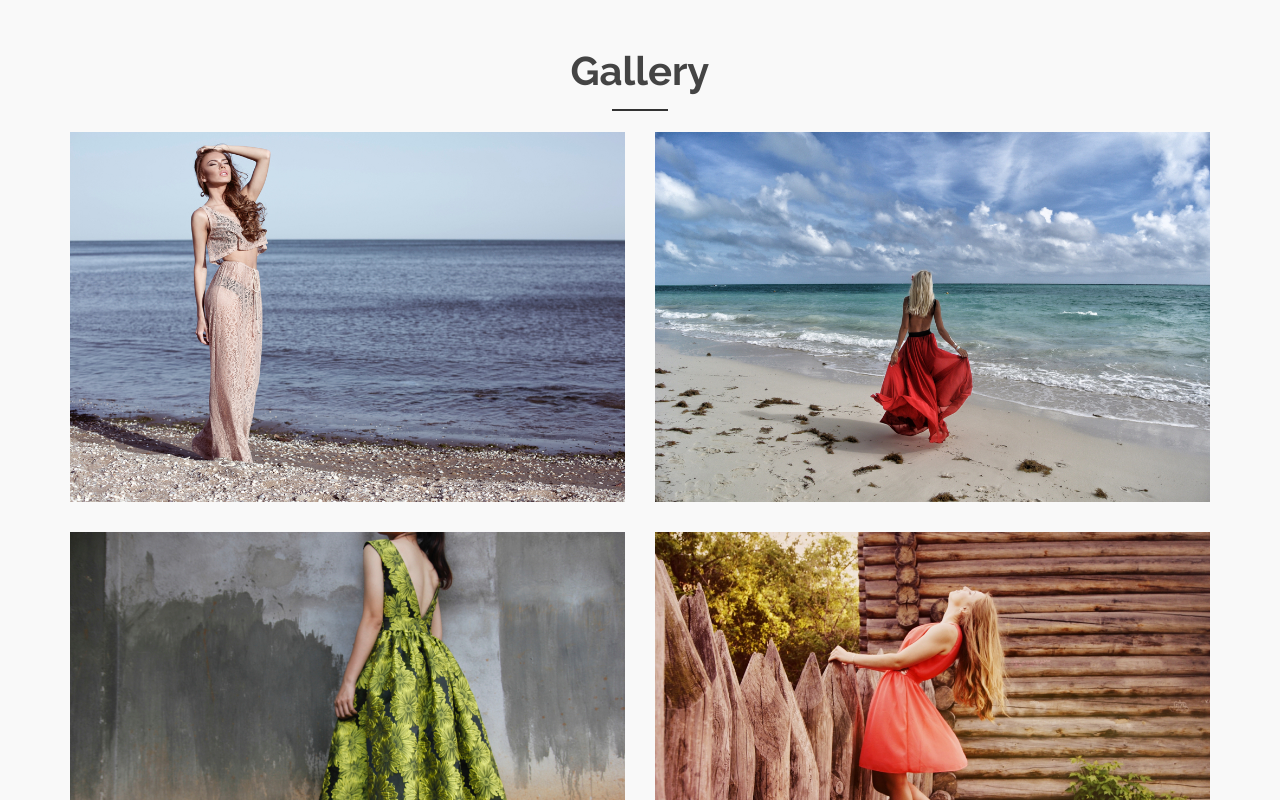
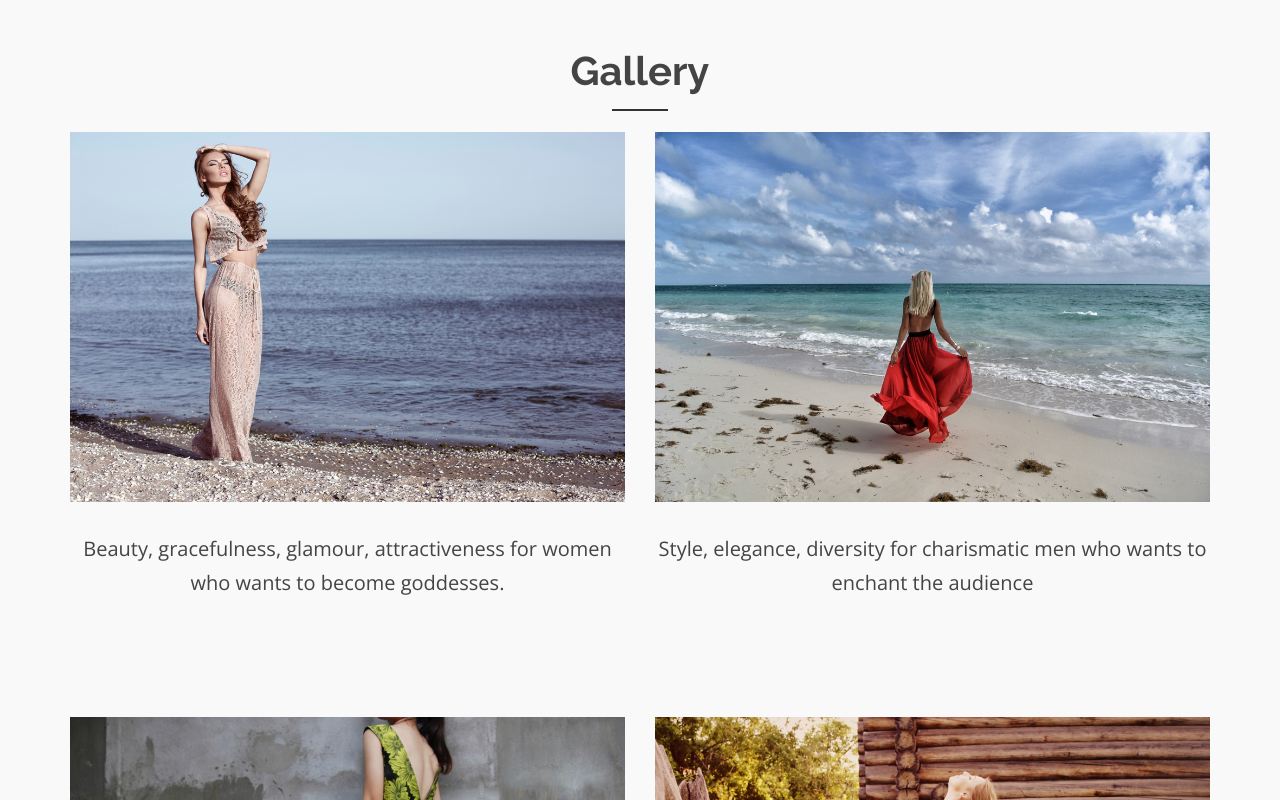
Before and after one commit to juhasztunde/Orsi, a plain HTML site: page index.html in a window 1280 px wide. Shown: the part 3827-4627 px from the top of the page. Drawn offline with nearby package versions, Linux system fonts and the light colour scheme.

Commit message:
gallery update

```diff
--- a/index.html
+++ b/index.html
@@ -404,7 +404,9 @@
                 </div>
               </div>
             </div>
+            <p>Beauty, gracefulness, glamour, attractiveness for women who wants to become goddesses.</p><br><br><br>
           </div>
+
           <!-- single-awesome-project end -->
           <!-- single-awesome-project start -->
           <div class="col-md-6 col-sm-6 col-xs-12 photo">
@@ -421,6 +423,7 @@
                 </div>
               </div>
             </div>
+            <p>Style, elegance, diversity for charismatic men who wants to enchant the audience</p><br><br><br>
           </div>
           <!-- single-awesome-project end -->
           <!-- single-awesome-project start -->
```
